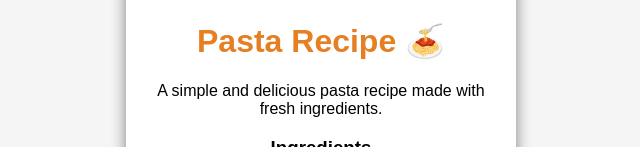
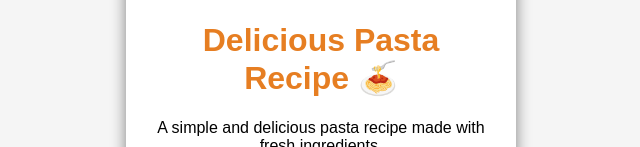
Before and after one commit to user-learn926/pizza-recipe-card, a plain HTML site: page index.html in a window 1280 px wide. Shown: the part 273-420 px from the top of the page, without its empty margins (319-959 px from the left). Drawn offline with Linux system fonts and the light colour scheme.

Commit message:
Updated recipe title

```diff
--- a/index.html
+++ b/index.html
@@ -11,7 +11,7 @@
         <img src="https://images.unsplash.com/photo-1546069901-ba9599a7e63c"
         alt="Food">
 
-        <h1>Pasta Recipe 🍝</h1>
+        <h1>Delicious Pasta Recipe 🍝</h1>
 
         <p>
             A simple and delicious pasta recipe made with fresh ingredients.
```
